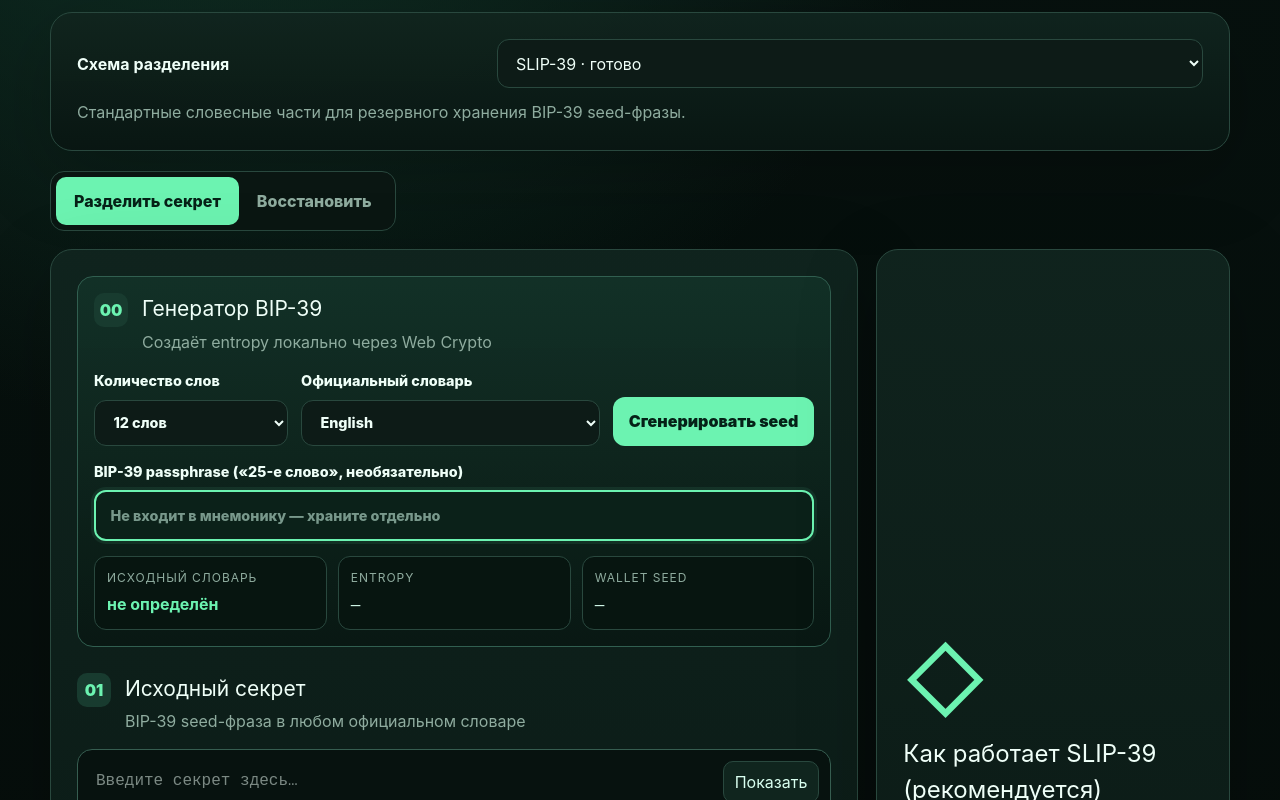
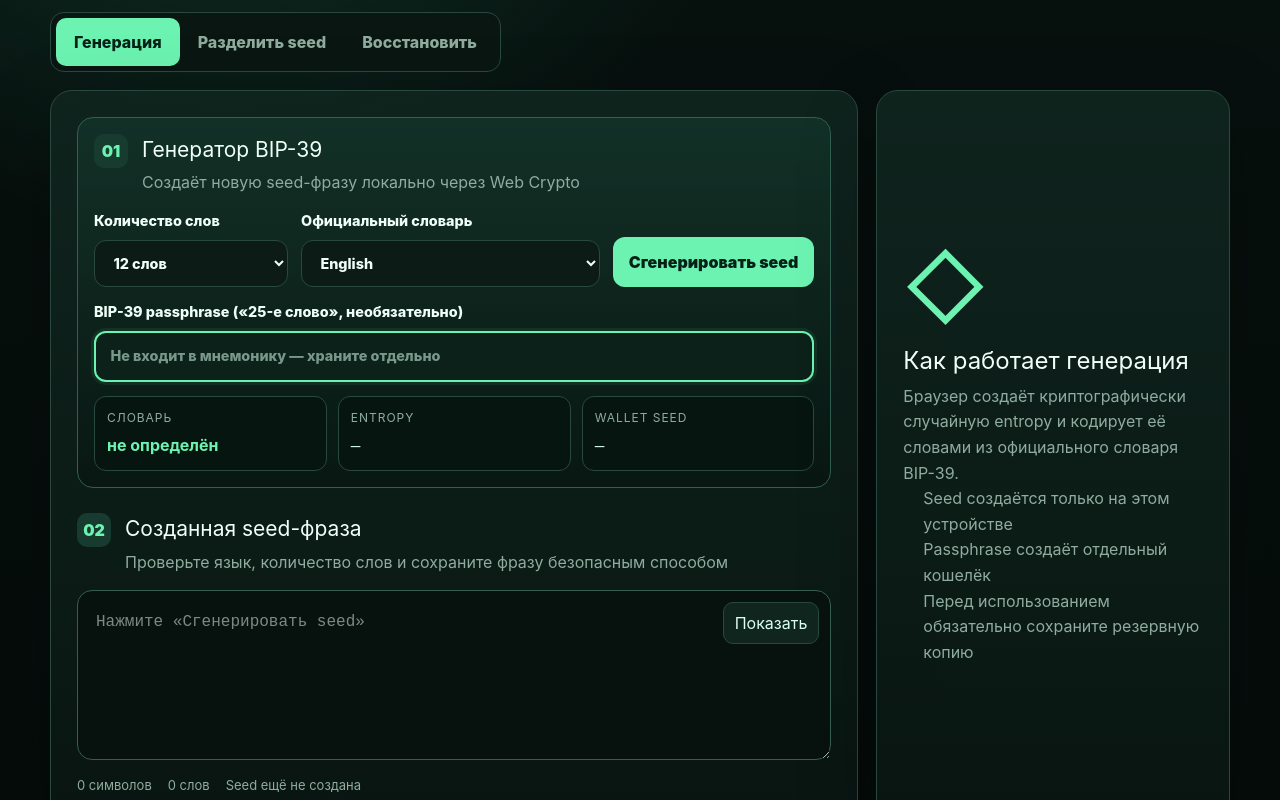
Before and after one commit to vanitoo/Seed-Split-Tool, a Next.js app: page / in a window 1280 px wide. Shown: the part 320-1120 px from the top of the page. Built offline with nearby package versions, Linux system fonts and the light colour scheme.

Commit message:
feat: add separate generation tab

```diff
--- a/src/features/seed-split/components/seed-split-app.tsx
+++ b/src/features/seed-split/components/seed-split-app.tsx
@@ -16,7 +16,7 @@ import {
 import { decodeShare, recoverSecret, splitSecret } from "../lib/shamir";
 import { recoverSlip39, splitSlip39 } from "../lib/slip39";
 
-type Mode = "split" | "recover";
+type Mode = "generate" | "split" | "recover";
 type Scheme = "generic" | "slip39" | "banana";
 
 type SchemeInfo = {
@@ -78,7 +78,7 @@ function parseParts(value: string, scheme: Scheme): string[] {
 }
 
 export function SeedSplitApp() {
-  const [mode, setMode] = useState<Mode>("split");
+  const [mode, setMode] = useState<Mode>("generate");
   const [scheme, setScheme] = useState<Scheme>("slip39");
   const [secret, setSecret] = useState("");
   const [visible, setVisible] = useState(false);
@@ -116,6 +116,7 @@ export function SeedSplitApp() {
     setSourceLanguage(bip39Language);
     setShares([]);
     setRecovered("");
+    setVerified(false);
     setStatus(`Создана BIP-39 фраза: ${bip39Words} слов`);
   }
 
@@ -128,6 +129,7 @@ export function SeedSplitApp() {
       setBip39Entropy(converted.entropy);
       setSourceLanguage(converted.sourceLanguage);
       setShares([]);
+      setVerified(false);
       setStatus("Entropy не изменилась, но текст мнемоники и производный wallet seed изменились");
     } catch (error) {
       setStatus(error instanceof Error ? error.message : String(error));
@@ -137,6 +139,7 @@ export function SeedSplitApp() {
   function updateSecret(value: string): void {
     setSecret(value);
     setShares([]);
+    setVerified(false);
     if (scheme !== "slip39" || !value.trim()) {
       setBip39Entropy("");
       setSourceLanguage(null);
@@ -149,6 +152,25 @@ export function SeedSplitApp() {
     } catch {
       setBip39Entropy("");
       setSourceLanguage(null);
+    }
+  }
+
+  function selectScheme(nextScheme: Scheme): void {
+    setScheme(nextScheme);
+    setShares([]);
+    setRecovered("");
+    setRecoveryInput("");
+    setStatus("");
+    setVerified(false);
+    if (nextScheme === "slip39" && secret.trim()) {
+      try {
+        const parsed = mnemonicToBip39Entropy(secret);
+        setBip39Entropy(parsed.entropy);
+        setSourceLanguage(parsed.language);
+      } catch {
+        setBip39Entropy("");
+        setSourceLanguage(null);
+      }
     }
   }
 
@@ -208,33 +230,47 @@ export function SeedSplitApp() {
   const sourceLanguageLabel = sourceLanguage ? BIP39_LANGUAGES.find((item) => item.value === sourceLanguage)?.label : "не определён";
 
   return <main className="shell">
-    <section className="hero"><div><span className="eyebrow">LOCAL · OFFLINE · OPEN SOURCE</span><h1>Seed Split Tool</h1><p>Разделите seed-фразу или другой секрет по схеме K из N. Ни одна часть не покидает устройство.</p></div><div className="offline-pill"><span /> Сеть не используется</div></section>
+    <section className="hero"><div><span className="eyebrow">LOCAL · OFFLINE · OPEN SOURCE</span><h1>Seed Split Tool</h1><p>Создавайте, разделяйте и восстанавливайте seed-фразы локально. Данные не покидают устройство.</p></div><div className="offline-pill"><span /> Сеть не используется</div></section>
     <section className="warning"><strong>Важно:</strong> BIP-39 passphrase не записывается в мнемонику. Смена официального словаря сохраняет entropy, но меняет итоговый wallet seed.</section>
 
-    <section className="panel scheme-panel">
-      <label htmlFor="scheme-select"><strong>Схема разделения</strong></label>
-      <select id="scheme-select" value={scheme} onChange={(event) => { setScheme(event.target.value as Scheme); setShares([]); setRecovered(""); setRecoveryInput(""); setStatus(""); }}>
+    <div className="tabs main-tabs" role="tablist" aria-label="Основные инструменты">
+      <button className={mode === "generate" ? "active" : ""} onClick={() => { setMode("generate"); setStatus(""); }}>Генерация</button>
+      <button className={mode === "split" ? "active" : ""} onClick={() => { setMode("split"); setStatus(""); }}>Разделить seed</button>
+      <button className={mode === "recover" ? "active" : ""} onClick={() => { setMode("recover"); setStatus(""); }}>Восстановить</button>
+    </div>
+
+    {mode !== "generate" && <section className="panel scheme-panel">
+      <label htmlFor="scheme-select"><strong>{mode === "split" ? "Схема разделения" : "Формат частей"}</strong></label>
+      <select id="scheme-select" value={scheme} onChange={(event) => selectScheme(event.target.value as Scheme)}>
         <option value="slip39">SLIP-39 · готово</option>
         <option value="banana">Banana Split · готово</option>
         <option value="generic">Generic SST1 · готово</option>
       </select>
       <p>{schemeInfo.description}</p>
-    </section>
+    </section>}
 
-    <div className="tabs" role="tablist"><button className={mode === "split" ? "active" : ""} onClick={() => setMode("split")}>Разделить секрет</button><button className={mode === "recover" ? "active" : ""} onClick={() => setMode("recover")}>Восстановить</button></div>
-
-    {mode === "split" ? <section className="workspace"><div className="panel input-panel">
-      {scheme === "slip39" && <section className="seed-generator">
-        <div className="section-title"><span>00</span><div><h2>Генератор BIP-39</h2><p>Создаёт entropy локально через Web Crypto</p></div></div>
+    {mode === "generate" && <section className="workspace generator-workspace">
+      <div className="panel input-panel">
+        <section className="seed-generator standalone-generator">
+          <div className="section-title"><span>01</span><div><h2>Генератор BIP-39</h2><p>Создаёт новую seed-фразу локально через Web Crypto</p></div></div>
           <div className="generator-controls">
             <label>Количество слов<select value={bip39Words} onChange={(event) => setBip39Words(Number(event.target.value) as Bip39WordCount)}>{BIP39_WORD_COUNTS.map((count) => <option key={count} value={count}>{count} слов</option>)}</select></label>
             <label>Официальный словарь<select value={bip39Language} onChange={(event) => changeLanguage(event.target.value as Bip39Language)}>{BIP39_LANGUAGES.map((language) => <option key={language.value} value={language.value}>{language.label}</option>)}</select></label>
             <button type="button" onClick={generateSeed}>Сгенерировать seed</button>
           </div>
           <label className="bip39-passphrase">BIP-39 passphrase («25-е слово», необязательно)<input type="password" value={bip39Passphrase} onChange={(event) => setBip39Passphrase(event.target.value)} placeholder="Не входит в мнемонику — храните отдельно" autoComplete="new-password" /></label>
-        <div className="entropy-proof"><div><span>Исходный словарь</span><strong>{sourceLanguageLabel}</strong></div><div><span>Entropy</span><code>{compactFingerprint(bip39Entropy)}</code></div><div><span>Wallet seed</span><code>{walletFingerprint}</code></div></div>
+          <div className="entropy-proof"><div><span>Словарь</span><strong>{sourceLanguageLabel}</strong></div><div><span>Entropy</span><code>{compactFingerprint(bip39Entropy)}</code></div><div><span>Wallet seed</span><code>{walletFingerprint}</code></div></div>
+        </section>
+
+        <div className="section-title"><span>02</span><div><h2>Созданная seed-фраза</h2><p>Проверьте язык, количество слов и сохраните фразу безопасным способом</p></div></div>
+        <div className="secret-wrap"><textarea value={secret} onChange={(event) => updateSecret(event.target.value)} className={visible ? "" : "masked"} placeholder="Нажмите «Сгенерировать seed»" spellCheck={false} autoComplete="off" /><button className="ghost" onClick={() => setVisible((value) => !value)}>{visible ? "Скрыть" : "Показать"}</button></div>
+        <div className="meta"><span>{secret.length} символов</span><span>{words} слов</span><span>{bip39Entropy ? "BIP-39 корректна" : "Seed ещё не создана"}</span></div>
+        {secret && <div className="generation-actions"><button onClick={() => navigator.clipboard.writeText(secret)}>Копировать</button><button onClick={() => downloadText("bip39-seed.txt", secret)}>Скачать</button><button className="primary-inline" onClick={() => { setScheme("slip39"); setMode("split"); setStatus("Сгенерированная seed-фраза передана в разделение"); }}>Перейти к разделению →</button></div>}
+      </div>
+      <aside className="panel explainer"><div className="lock-art">◇</div><h3>Как работает генерация</h3><p>Браузер создаёт криптографически случайную entropy и кодирует её словами из официального словаря BIP-39.</p><ul><li>Seed создаётся только на этом устройстве</li><li>Passphrase создаёт отдельный кошелёк</li><li>Перед использованием обязательно сохраните резервную копию</li></ul></aside>
     </section>}
 
+    {mode === "split" && <section className="workspace"><div className="panel input-panel">
       <div className="section-title"><span>01</span><div><h2>Исходный секрет</h2><p>{scheme === "slip39" ? "BIP-39 seed-фраза в любом официальном словаре" : "Seed-фраза, пароль, ключ или произвольный текст"}</p></div></div>
       <div className="secret-wrap"><textarea value={secret} onChange={(event) => updateSecret(event.target.value)} className={visible ? "" : "masked"} placeholder="Введите секрет здесь…" spellCheck={false} autoComplete="off" /><button className="ghost" onClick={() => setVisible((value) => !value)}>{visible ? "Скрыть" : "Показать"}</button></div>
       <div className="meta"><span>{secret.length} символов</span><span>{words} слов</span>{scheme === "slip39" && <span>{bip39Entropy ? "BIP-39 корректна" : "BIP-39 не распознана"}</span>}</div>
@@ -246,7 +282,9 @@ export function SeedSplitApp() {
       <div className="settings-grid"><label>Всего частей<strong>{total}</strong><input type="range" min="2" max="10" value={total} onChange={(event) => { const n = Number(event.target.value); setTotal(n); if (threshold > n) setThreshold(n); }} /></label><label>Нужно частей<strong>{threshold}</strong><input type="range" min="2" max={total} value={threshold} onChange={(event) => setThreshold(Number(event.target.value))} /></label></div>
       <div className="preset-row">{[[2,3],[3,5],[4,7]].map(([k,n]) => <button key={`${k}-${n}`} onClick={() => { setThreshold(k); setTotal(n); }}>{k} из {n}</button>)}</div>
       <button className="primary" disabled={busy || !secret.trim() || (scheme === "slip39" && !bip39Entropy) || (scheme === "banana" && !passphrase)} onClick={createShares}>{busy ? "Обработка…" : `Создать ${total} частей`}</button>
-    </div><aside className="panel explainer"><div className="lock-art">◇</div><h3>Как работает {schemeInfo.label}</h3><p>{schemeInfo.howItWorks}</p><ul>{schemeInfo.details.map((item) => <li key={item}>{item}</li>)}</ul></aside></section> : <section className="panel recovery-panel">
+    </div><aside className="panel explainer"><div className="lock-art">◇</div><h3>Как работает {schemeInfo.label}</h3><p>{schemeInfo.howItWorks}</p><ul>{schemeInfo.details.map((item) => <li key={item}>{item}</li>)}</ul></aside></section>}
+
+    {mode === "recover" && <section className="panel recovery-panel">
       <div className="section-title"><span>01</span><div><h2>Добавьте части</h2><p>{scheme === "slip39" ? "Каждая мнемоника с новой строки" : "Разделяйте части пустой строкой"}</p></div></div>
       <textarea value={recoveryInput} onChange={(event) => setRecoveryInput(event.target.value)} placeholder={scheme === "generic" ? "SST1-…\n\nSST1-…" : scheme === "slip39" ? "SLIP-39 mnemonic one…\nSLIP-39 mnemonic two…" : "{\"v\":1,…}\n\n{\"v\":1,…}"} spellCheck={false} />
       {scheme === "slip39" && <div className="compat-fields"><label>Язык восстановленной BIP-39 фразы<select value={bip39Language} onChange={(event) => setBip39Language(event.target.value as Bip39Language)}>{BIP39_LANGUAGES.map((language) => <option key={language.value} value={language.value}>{language.label}</option>)}</select></label></div>}
@@ -259,7 +297,7 @@ export function SeedSplitApp() {
     {status && <div className={status.includes("Некоррект") || status.includes("Нужно") || status.includes("Невер") || status.includes("повреж") || status.includes("Не удалось") || status.includes("неожиданной") ? "status error" : "status"}>{status}</div>}
     {mode === "split" && shares.length > 0 && <section className="results"><div className="results-head"><div><span className="eyebrow">{setLabel}</span><h2>Ваши части готовы</h2><p>Для восстановления требуется {threshold} из {total} частей.</p></div><div className={verified ? "verify-badge ok" : "verify-badge"}>{verified ? "✓ Набор проверен" : "Набор ещё не проверен"}</div></div>
       <div className="share-grid">{shares.map((share, index) => <article className="share-card" key={`${index}-${share}`}><header><span>ЧАСТЬ {index + 1}</span><b>{index + 1}/{total}</b></header><div className="share-code">{share}</div><footer><button onClick={() => navigator.clipboard.writeText(share)}>Копировать</button><button onClick={() => downloadText(`seed-share-${index + 1}-of-${total}.txt`, share)}>Скачать</button></footer></article>)}</div>
-      <div className="verify-panel"><div><h3>Проверьте резервную копию</h3><p>Восстановите секрет из любых {threshold} частей до того, как разнесёте их по разным местам.</p></div><button onClick={() => { setMode("recover"); setRecoveryInput(shares.slice(0, threshold).join(joiner)); }}>Проверить сейчас</button></div>
+      <div className="verify-panel"><div><h3>Проверьте резервную копию</h3><p>Восстановите секрет из любых {threshold} частей до того, как разнесёте их по разным местам.</p></div><button onClick={() => { setMode("recover"); setRecoveryInput(shares.slice(0, threshold).join(joiner)); setStatus(""); }}>Проверить сейчас</button></div>
       <div className="actions"><button onClick={() => window.print()}>Печать</button><button onClick={() => downloadText(`seed-split-${scheme}.txt`, shares.join(joiner))}>Скачать весь набор</button><button className="danger" onClick={clearAll}>Очистить всё</button></div>
     </section>}
   </main>;
```
Lines whose indentation alone changed are shown as unchanged.
